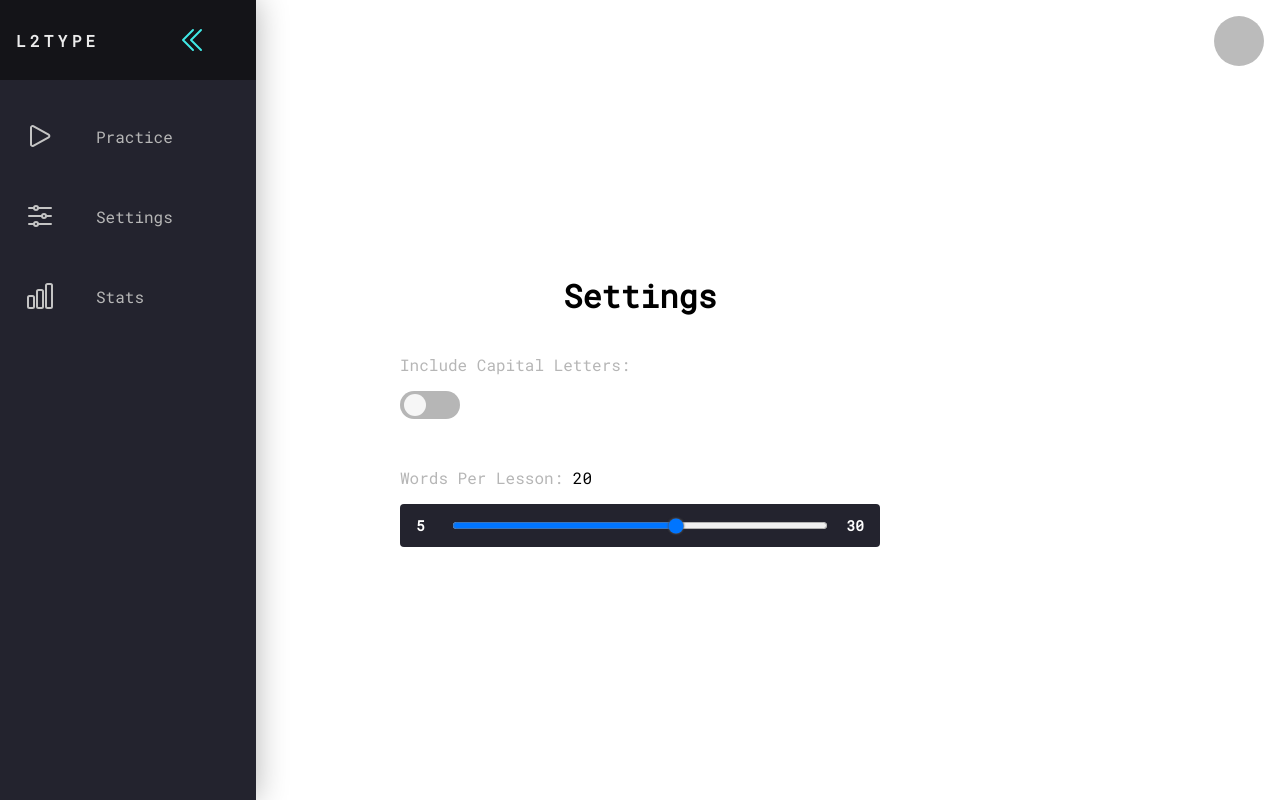
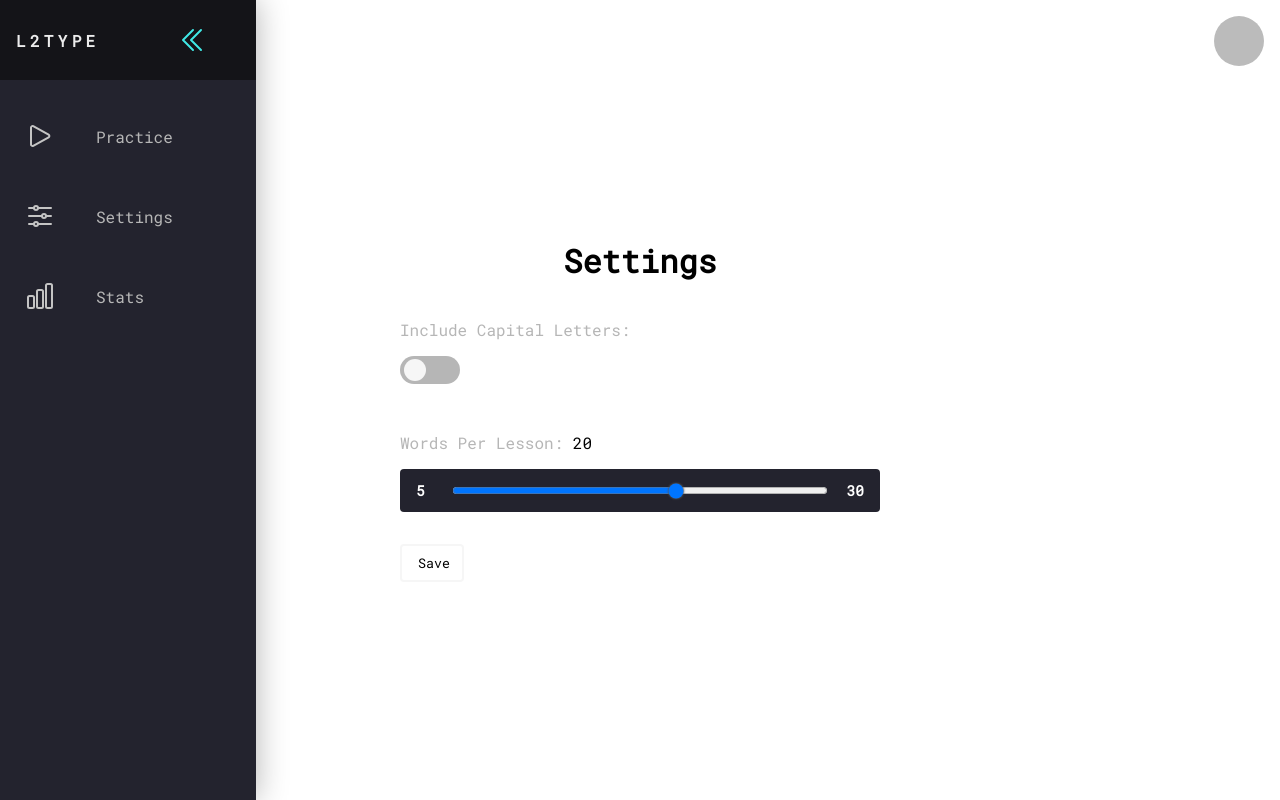
Before and after one commit to jaredami/l2-type, a Next.js app: page /settings in a window 1280 px wide. Built offline with nearby package versions, Linux system fonts and the light colour scheme; no server answers; sample sign-in values are in the browser's storage.

Commit message:
Add Save button to Settings page

```diff
--- a/components/SettingsControls/SettingsControls.module.css
+++ b/components/SettingsControls/SettingsControls.module.css
@@ -127,3 +127,17 @@ input:checked + .toggleSlider:before {
     left 350ms cubic-bezier(0.4, 0, 0.2, 1) 0ms,
     bottom 350ms cubic-bezier(0.4, 0, 0.2, 1) 0ms;
 }
+
+.saveButton {
+  background: transparent;
+  border-radius: 4px;
+  border: 2px solid var(--color-white);
+  cursor: pointer;
+  padding: 0.5rem 1rem;
+  width: 4rem;
+  font-family: inherit;
+}
+
+.saveButton:hover {
+  background-color: var(--color-gray-dark);
+}
--- a/components/SettingsControls/SettingsControls.tsx
+++ b/components/SettingsControls/SettingsControls.tsx
@@ -51,14 +51,16 @@ export default function Settings() {
               type="range"
               min={WORDS_MIN}
               max={WORDS_MAX}
-              onChange={(event) =>
-                settings.setWordsPerLesson(parseInt(event.target.value))
-              }
+              onChange={(event) => {
+                console.log("event", event);
+                settings.setWordsPerLesson(parseInt(event.target.value));
+              }}
               style={getWordsPerLessonBackgroundSize()}
               value={settings.wordsPerLesson}
             />
           </div>
         </div>
+        <button className={styles.saveButton}>Save</button>
       </div>
     )
   );
```
